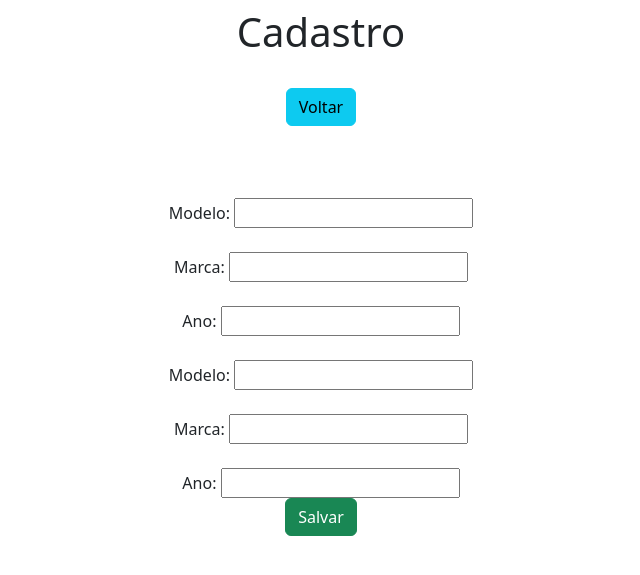
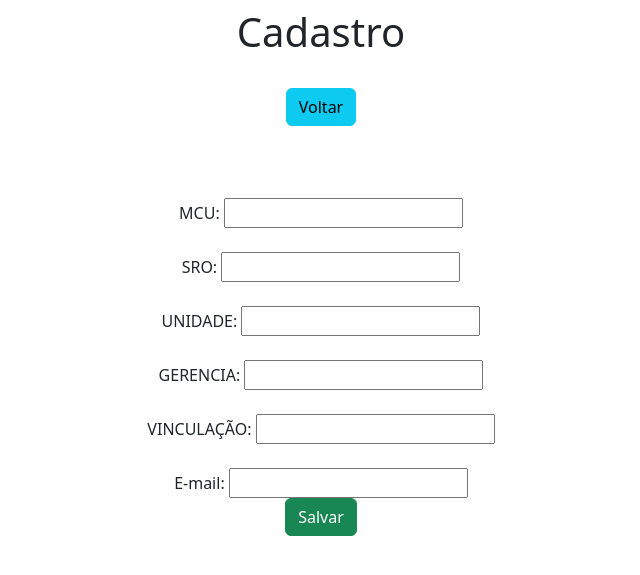
Before and after one commit to FabioRober/projeto_t1, a Django app: page /form/ in a window 1280 px wide. Shown: the top 575 px of the page, without its empty margins (319-959 px from the left). Run offline with Django 4.2, Linux system fonts and the light colour scheme; some libraries are stand-ins or nearby versions.

Commit message:
Update_Projeto_Pesquisa_Unidades

```diff
--- a/app/templates/form.html
+++ b/app/templates/form.html
@@ -3,8 +3,10 @@
 <head>
     {% load static %}
     <meta charset="UTF-8">
-    <title>Formulario</title>
-    <link rel="stylesheet" href="{% static 'css/bootstrap_5.css' %}">
+    <title>Cadastro</title>
+    <link rel="shortcut icon" sizes="64x64" href="{% static 'ico/logo.ico' %}">
+    <link rel="stylesheet" href="{% static 'css/normalize.css' %}">
+    <link rel="stylesheet" href="{% static 'css/bootstrap.min.css' %}">
 </head>
 <body>
     <div class="col-8 m-auto pt-2 pb-3 text-center">
@@ -20,12 +22,12 @@
     <form name="form" id="form" action="{% if db %}/update/{{db.id}}/{%else%}/create/{% endif %}" method="post">
         {% csrf_token %}
         <!--{{form.as_p}}-->
-        <div class="form-group mt-4">Modelo: {{form.mcu}}</div>
-        <div class="form-group mt-4">Marca: {{form.sro}}</div>
-        <div class="form-group mt-4">Ano: {{form.unidade}}</div>
-        <div class="form-group mt-4">Modelo: {{form.gerencia}}</div>
-        <div class="form-group mt-4">Marca: {{form.vinculacao}}</div>
-        <div class="form-group mt-4">Ano: {{form.email}}</div>
+        <div class="form-group mt-4">MCU: {{form.mcu}}</div>
+        <div class="form-group mt-4">SRO: {{form.sro}}</div>
+        <div class="form-group mt-4">UNIDADE: {{form.unidade}}</div>
+        <div class="form-group mt-4">GERENCIA: {{form.gerencia}}</div>
+        <div class="form-group mt-4">VINCULAÇÃO: {{form.vinculacao}}</div>
+        <div class="form-group mt-4">E-mail: {{form.email}}</div>
         <input type="submit" class="btn btn-success" value="Salvar">
     </form>
 </div>
```
Also changed, not shown: app/templates/index.html (+5 -5 lines), app/templates/view.html (+6 -4 lines).
